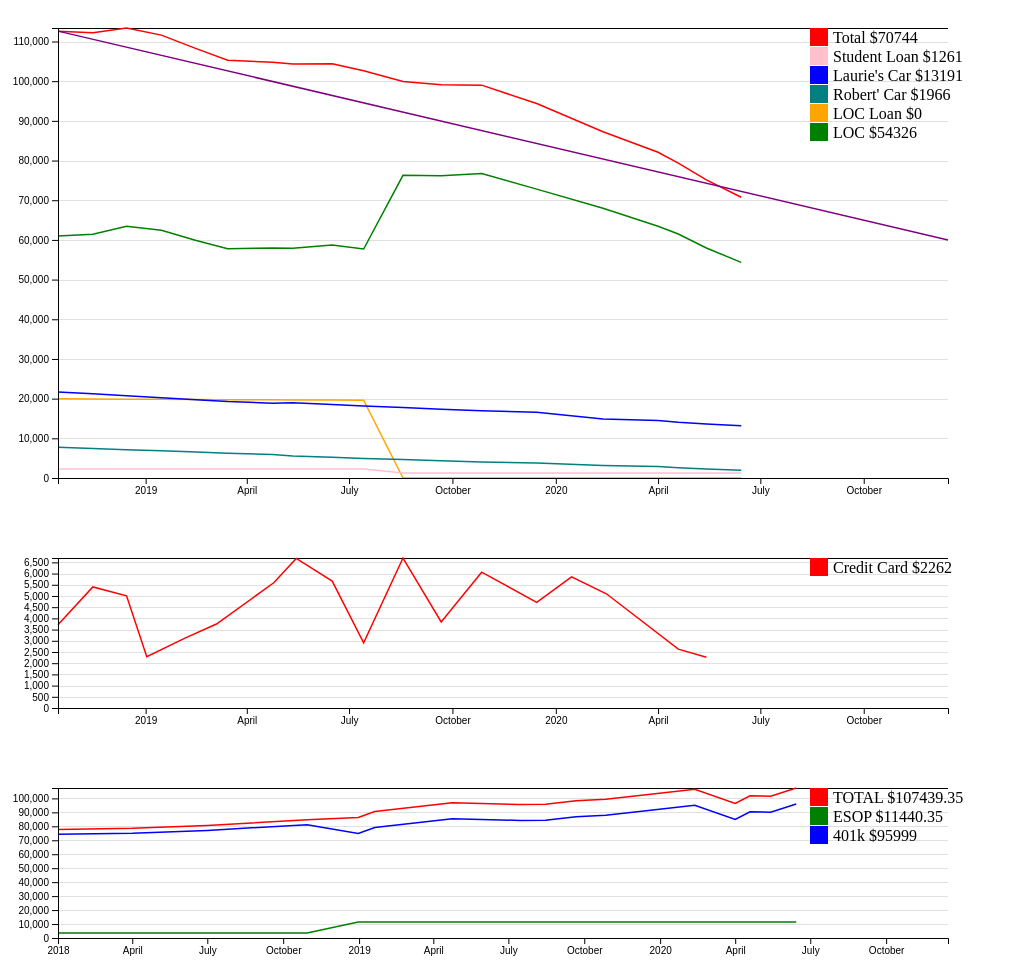
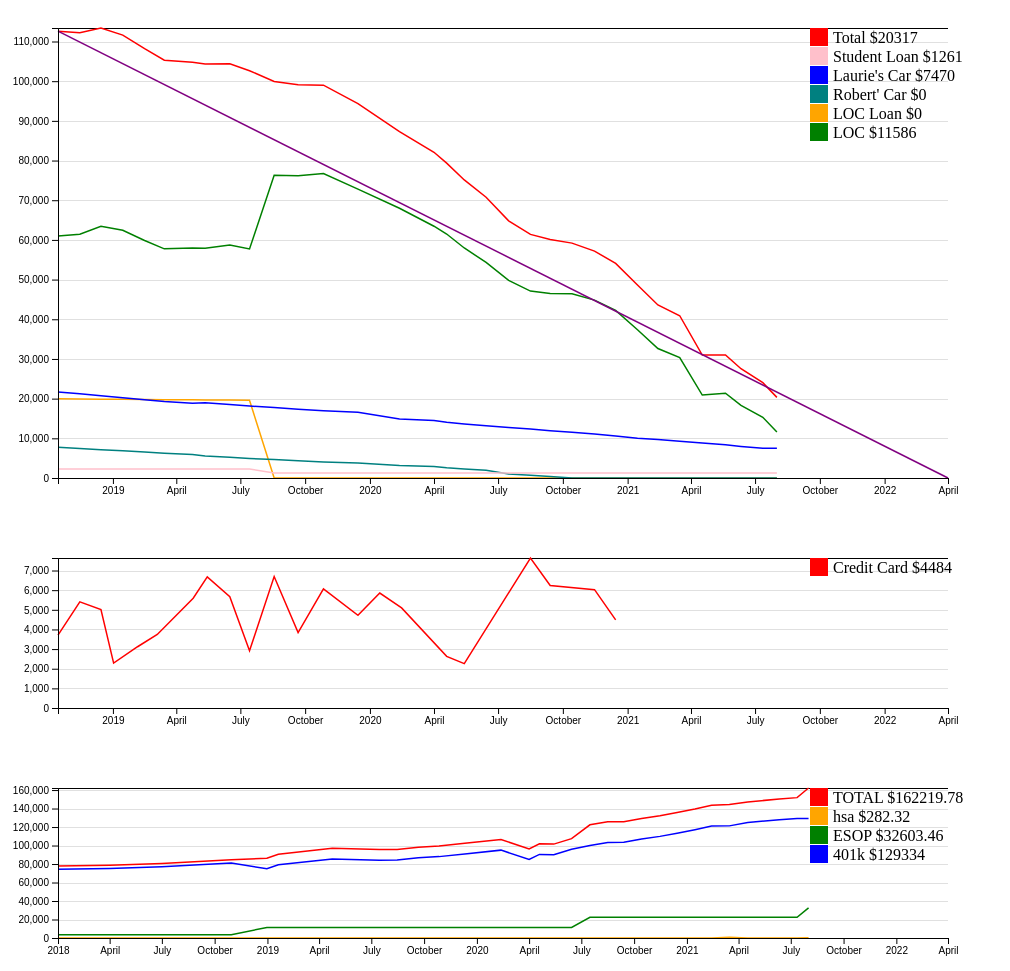
Before and after one commit to kimtuck/finances, a website: page index.html in a window 1280 px wide. Shown: the whole page, without its empty margins (0-1010 px from the left). Drawn offline with nearby package versions, Linux system fonts and the light colour scheme.

Commit message:
8/2/2021

```diff
--- a/accounts.js
+++ b/accounts.js
@@ -151,6 +151,118 @@ function accounts() {
       RobertsCar: '1966', // 295
       LauriesCar: '13191', //416
       StudentLoan: '1261'
+    },
+    {
+      Date: '07/16/2020',
+      LOCFloat: '49815',
+      LOCFixed: '0',
+      RobertsCar: '991', // 295
+      LauriesCar: '12749', //416
+      StudentLoan: '1261'
+    },
+    {
+      Date: '08/16/2020',
+      LOCFloat: '47106',
+      LOCFixed: '0',
+      RobertsCar: '696', // 295
+      LauriesCar: '12333', //416
+      StudentLoan: '1261'
+    },
+    {
+      Date: '09/13/2020',
+      LOCFloat: '46518',
+      LOCFixed: '0',
+      RobertsCar: '401', // 295
+      LauriesCar: '11917', //416
+      StudentLoan: '1261'
+    },
+    {
+      Date: '10/14/2020',
+      LOCFloat: '46430',
+      LOCFixed: '0',
+      RobertsCar: '0', // 295
+      LauriesCar: '11501', //416
+      StudentLoan: '1261'
+    },
+    {
+      Date: '11/15/2020',
+      LOCFloat: '44826',
+      LOCFixed: '0',
+      RobertsCar: '0', // 295
+      LauriesCar: '11085', //416
+      StudentLoan: '1261'
+    },
+    {
+      Date: '12/15/2020',
+      LOCFloat: '42233',
+      LOCFixed: '0',
+      RobertsCar: '0', // 295
+      LauriesCar: '10590', //433 https://myaccount.chryslercapital.com/Account/AccountSummary
+      StudentLoan: '1261'
+    },
+    {
+      Date: '01/15/2021',
+      LOCFloat: '37353',
+      LOCFixed: '0',
+      RobertsCar: '0', // 295
+      LauriesCar: '10000', //433 https://myaccount.chryslercapital.com/Account/AccountSummary
+      StudentLoan: '1261'
+    },
+    {
+      Date: '02/13/2021',
+      LOCFloat: '32633',
+      LOCFixed: '0',
+      RobertsCar: '0', // 295
+      LauriesCar: '9713', //433 https://myaccount.chryslercapital.com/Account/AccountSummary
+      StudentLoan: '1261'
+    },
+    {
+      Date: '03/16/2021',
+      LOCFloat: '30357',
+      LOCFixed: '0',
+      RobertsCar: '0', // 295
+      LauriesCar: '9276', //433 https://myaccount.chryslercapital.com/Account/AccountSummary
+      StudentLoan: '1261'
+    },
+    {
+      Date: '04/17/2021',
+      LOCFloat: '20901',
+      LOCFixed: '0',
+      RobertsCar: '0', // 295
+      LauriesCar: '8830', //433 https://myaccount.chryslercapital.com/Account/AccountSummary
+      StudentLoan: '1261'
+    },
+    {
+      Date: '05/20/2021',
+      LOCFloat: '21366',
+      LOCFixed: '0',
+      RobertsCar: '0', // 295
+      LauriesCar: '8397', //433 https://myaccount.chryslercapital.com/Account/AccountSummary
+      StudentLoan: '1261'
+    },
+    {
+      Date: '06/11/2021',
+      LOCFloat: '18321',
+      LOCFixed: '0',
+      RobertsCar: '0', // 295
+      LauriesCar: '7964', //433 https://myaccount.chryslercapital.com/Account/AccountSummary
+      StudentLoan: '1261'
+    },
+    {
+      Date: '07/12/2021',
+      LOCFloat: '15286',
+      LOCFixed: '0',
+      RobertsCar: '0', // 295
+      LauriesCar: '7470', //433 https://myaccount.chryslercapital.com/Account/AccountSummary
+      StudentLoan: '1261'
+    },
+    {
+      Date: '08/01/2021',
+      LOCFloat: '11586',
+      LOCFixed: '0',
+      RobertsCar: '0', // 295
+      LauriesCar: '7470', //433 https://myaccount.chryslercapital.com/Account/AccountSummary
+      StudentLoan: '1261'
     }
   ];
 
--- a/creditCard.js
+++ b/creditCard.js
@@ -71,6 +71,22 @@ function creditCard() {
     {
       Date: '05/14/2020',
       CreditCard: '2262'
+    },
+    {
+      Date: '08/16/2020',
+      CreditCard: '7638'
+    },
+    {
+      Date: '09/13/2020',
+      CreditCard: '6238'
+    },
+    {
+      Date: '11/15/2020',
+      CreditCard: '6027'
+    },
+    {
+      Date: '12/15/2020',
+      CreditCard: '4484'
     }
   ];
 
--- a/multiline-chart.js
+++ b/multiline-chart.js
@@ -1,6 +1,5 @@
 function multiline_chart(data, lines, labels, colors, showTotals, showTarget, layout) {
-  console.log(data);
-  const target = { Date: '12/15/2020', Sum: 60000 };
+  const target = { Date: '04/01/2022', Sum: 0 };
 
   const margin = { top: layout.top, right: layout.right, bottom: layout.bottom, left: layout.left };
   const width = layout.width - margin.left - margin.right;
--- a/retirement.js
+++ b/retirement.js
@@ -3,93 +3,202 @@ function retirement() {
     {
       Date: '1/1/2018',
       _401K: '74273',
-      esop: 3516
+      esop: 3516,
+      hsa: '0',
 },
     {
       Date: '4/1/2018',
       _401K: '75050',
-      esop: 3516
+      esop: 3516,
+      hsa: '0',
 },
     {
       Date: '7/1/2018',
       _401K: '77083',
-      esop: 3516
+      esop: 3516,
+      hsa: '0',
 },
     {
       Date: '10/30/2018',
       _401K: '81178',
-      esop: 3516
+      esop: 3516,
+      hsa: '0',
 },
     {
       Date: '12/31/2018',
       _401K: '74874',
+      hsa: '0',
+      hsaDue: '0',
       esop: '11440.35'
     },
     {
       Date: '1/20/2019',
       _401K: '79175',
-      esop: '11440.35'
+      esop: '11440.35',
+      hsa: '0',
 },
     {
       Date: '4/24/2019',
       _401K: '85498',
-      esop: '11440.35'
+      esop: '11440.35',
+      hsa: '0',
 },
     {
       Date: '7/15/2019',
       _401K: '84216',
-      esop: '11440.35'
+      esop: '11440.35',
+      hsa: '0',
 },
     {
       Date: '8/15/2019',
       _401K: '84342.40',
-      esop: '11440.35'
+      esop: '11440.35',
+      hsa: '0',
 },
     {
       Date: '9/21/2019',
       _401K: '86789.07',
-      esop: '11440.35'
+      esop: '11440.35',
+      hsa: '0',
 },
     {
       Date: '10/27/2019',
       _401K: '88008.07',
-      esop: '11440.35'
+      esop: '11440.35',
+      hsa: '0',
 },
     {
       Date: '12/15/2019',
       _401K: '91175',
-      esop: '11440.35'
+      esop: '11440.35',
+      hsa: '0',
 },
     {
       Date: '2/12/2020',
       _401K: '95029',
-      esop: '11440.35'
+      esop: '11440.35',
+      hsa: '0',
 },
     {
       Date: '4/1/2020',
       _401K: '84890',
-      esop: '11440.35'
+      esop: '11440.35',
+      hsa: '0',
 },
     {
       Date: '4/19/2020',
       _401K: '90362',
-      esop: '11440.35'
+      esop: '11440.35',
+      hsa: '0',
 },
     {
       Date: '5/14/2020',
       _401K: '90114',
-      esop: '11440.35'
+      esop: '11440.35',
+      hsa: '0',
 },
     {
       Date: '6/14/2020',
       _401K: '95999',
-      esop: '11440.35'
+      esop: '11440.35',
+      hsa: '0',
+},
+    {
+      Date: '7/16/2020',
+      _401K: '100085',
+      esop: '22340.46',
+      hsa: '0',
+},
+    {
+      Date: '8/16/2020',
+      _401K: '103286',
+      esop: '22340.46',
+      hsa: '0',
+},
+    {
+      Date: '9/13/2020',
+      _401K: '103463',
+      esop: '22340.46',
+      hsa: '0',
+},
+    {
+      Date: '10/14/2020',
+      _401K: '106992',
+      esop: '22340.46',
+      hsa: '0',
+},
+    {
+      Date: '11/15/2020',
+      _401K: '109912',
+      hsa: '0',
+      hsaDue: '0',
+      esop: '22340.46'
+    },
+    {
+      Date: '12/15/2020',
+      _401K: '113382',
+      hsa: '0',
+      hsaDue: '0',
+      esop: '22340.46'
+    },
+    {
+      Date: '01/15/2021',
+      _401K: '117176',
+      esop: '22340.46',
+      hsa: '0',
+},
+    {
+      Date: '02/13/2021',
+      _401K: '121085',
+      esop: '22340.46',
+      hsa: '60.13',
+      hsaDue: '-1396.00'
+    },
+    {
+      Date: '03/16/2021',
+      _401K: '121259',
+      esop: '22340.46',
+      hsa: '710.13',
+      hsaDue: '-1396.00'
+    },
+    {
+      Date: '04/17/2021',
+      _401K: '124839',
+      esop: '22340.46',
+      hsa: '0',
+      hsaDue: '1296.81'
+    },
+    {
+      Date: '06/11/2021',
+      _401K: '127911',
+      esop: '22340.46',
+      hsa: '0',
+},
+    {
+      Date: '07/12/2021',
+      _401K: '129337',
+      esop: '22340.46',
+      hsa: '132.32',
+},
+
+
+    {
+      Date: '07/12/2021',
+      _401K: '129337',
+      esop: '22340.46',
+      hsa: '132.32',
+},
+    {
+      Date: '08/01/2021',
+      _401K: '129334',
+      esop: '32603.46',
+      hsa: '282.32',
 }
   ];
 
-  const lines = ['_401K', 'esop', 'Sum'];
-  const labels = ['401k', 'ESOP', 'TOTAL'];
-  const colors = ['blue', 'green', 'red'];
+  const lines = ['_401K', 'esop', 'hsa',  'Sum'];
+  const labels = ['401k', 'ESOP', 'hsa',  'TOTAL'];
+  const colors = ['blue', 'green', 'orange', 'red'];
 
   const layout = {
     height: 200,
```
Also changed, not shown: index2.html (+7 -19 lines). Lines whose indentation alone changed are shown as unchanged.
